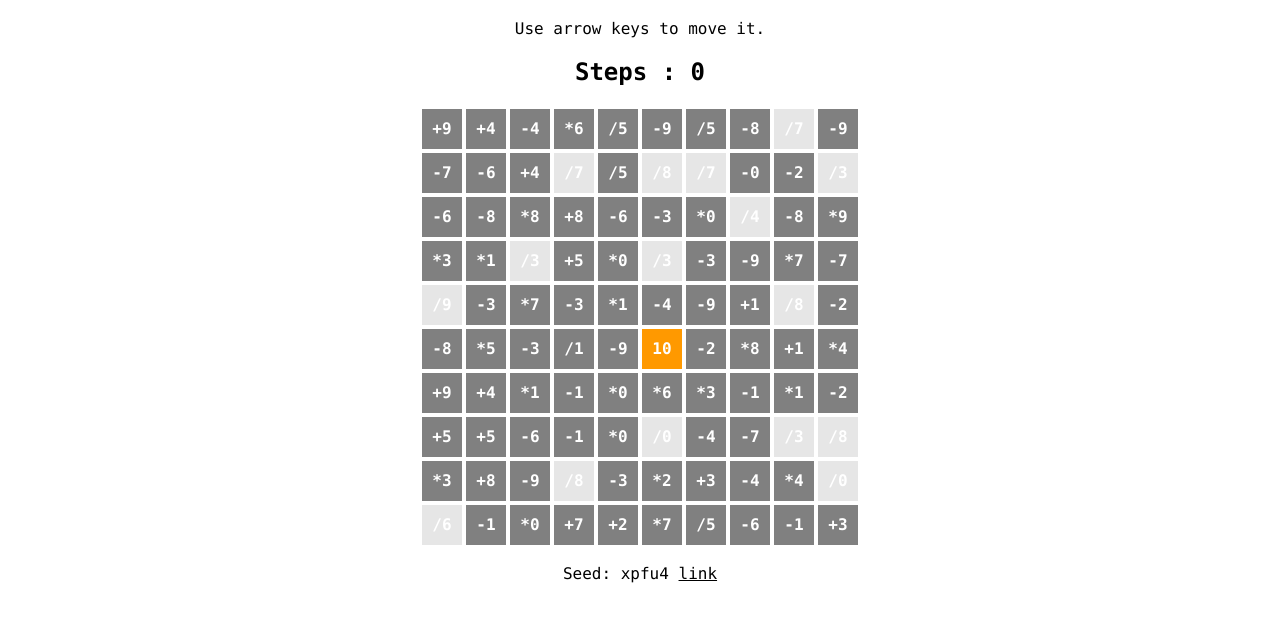
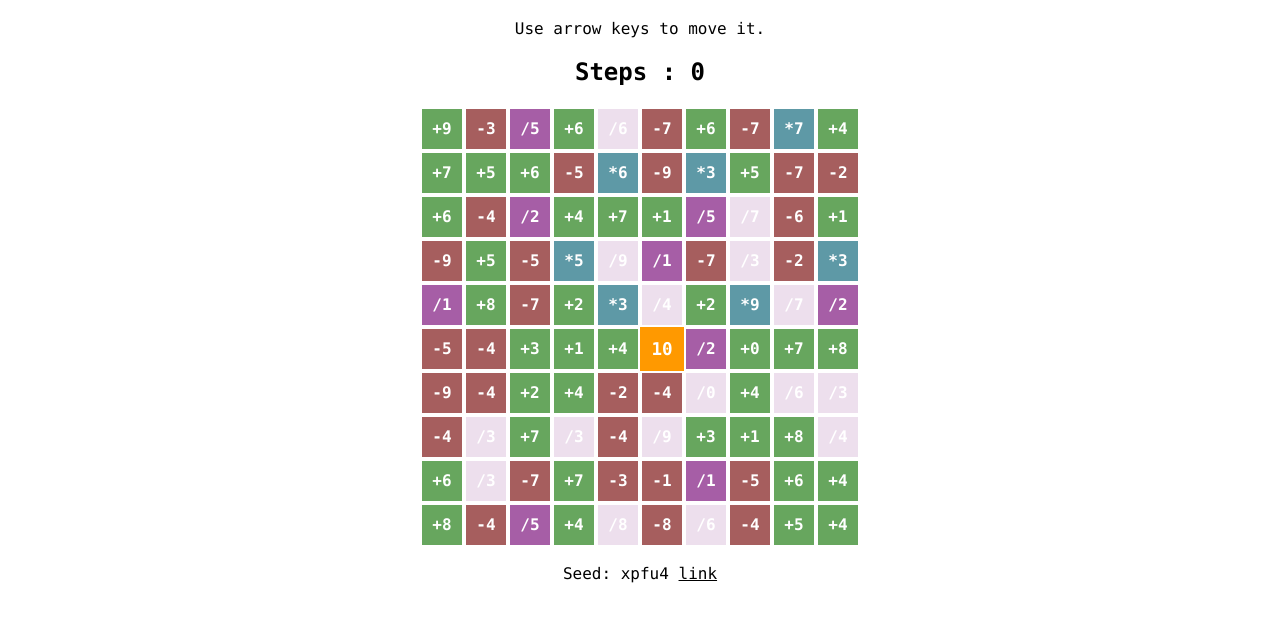
Before and after one commit to xotonic/game-7plus, a plain HTML site: page index.html in a window 1280 px wide. Shown: the part 102-724 px from the top of the page. Drawn offline with Linux system fonts and the light colour scheme.

Commit message:
Added block appear chance

```diff
--- a/plusseven.js
+++ b/plusseven.js
@@ -23,7 +23,13 @@ for (var i = 0; i < size; i++) {
 // block generates op randomly
 var ops = ["+", "-", "*", "/"];
 // chances of appering op in block
-var op_chances = [0.3, 0.3, 0.2, 0.2];
+var op_chances = [0.4, 0.4, 0.15, 0.05];
+var op_styles = {
+    "+" : "op_add",
+    "-" : "op_sub",
+    "*" : "op_mul",
+    "/" : "op_div"
+};
 // value, which you must reach for win
 var finish = Math.floor(Math.random() * 1000);
 var lose_max = 9999;
@@ -34,20 +40,18 @@ var steps = 0;
 // filling field randomly
 for (var i = 0; i < size; i++)
     for (var j = 0; j < size; j++) {
-        var signIndex = Math.floor(Math.random() * ops.length);
-        var item = {
-            'sign': ops[signIndex],
-            'number': Math.floor(Math.random() * (size)),
-            'locked': false,
-            'lives': 3
-        };
-        items[i][j] = item;
+        reborn_block(i, j);
     }
 
 function reborn_block(i, j) {
-    var sign_index = Math.floor(Math.random() * ops.length);
+
+    var lucky;
+    for (lucky = 0; lucky < ops.length - 1; lucky++)
+    if (Math.random() <= op_chances[lucky]) break;
+    console.log(lucky);
+    var sign_index = lucky;//Math.floor(Math.random() * ops.length);
     var item = {
-        'sign': ops[signIndex],
+        'sign': ops[sign_index],
         'number': Math.floor(Math.random() * (size)),
         'locked': false,
         'lives': 3
@@ -134,8 +138,10 @@ function checkKey(e) {
         o = oNext;
         o.value = step(o.value, items[o.y][o.x]);
         lock(o.value);
-        items[oOld.y][oOld.x].locked = true;
-        items[oOld.y][oOld.x].lives--;
+        var item = items[oOld.y][oOld.x];
+        item.locked = true;
+        item.lives--;
+        if (item.lives == 0) reborn_block(oOld.y, oOld.x);
         steps++;
     }
     //else console.log("STOP");
@@ -189,9 +195,12 @@ function updateHTML() {
             } else {
                 var locked = items[j][i].locked ? "locked" : "";
                 var lives = "lives"+ items[j][i].lives;
-               // var opstyle;
+                var opstyle = op_styles[items[j][i].sign];
                 //switch ()
-                c += "<div class='block " + locked +" "+ lives + "'>";
+                c += "<div class='block "
+                + locked + " "
+                + lives + " "
+                + opstyle + "'>";
                 c += items[j][i].sign + items[j][i].number;
             }
             c += "</div>";
--- a/style.css
+++ b/style.css
@@ -24,6 +24,11 @@ body {
 	.block.selected
 	{
 		background-color: #FF9900;
+		-moz-transform: scale(1.1); /* Для Firefox */
+    -ms-transform: scale(1.1); /* Для IE */
+    -webkit-transform: scale(1.1); /* Для Safari, Chrome, iOS */
+    -o-transform: scale(1.1); /* Для Opera */
+    transform: scale(1.1);
 	}
 	.block.locked
 	{
@@ -57,19 +62,19 @@ body {
 
 	.block.op_add
 	{
-		background-color: green;
+		background-color: #67A65E;
 	}
 	.block.op_sub
 	{
-		background-color: red;
+		background-color: #A65E5E;
 	}
 	.block.op_mul
 	{
-		background-color: blue;
+		background-color: #5E99A6;
 	}
 	.block.op_div
 	{
-		background-color: purple;
+		background-color: #A65EA6;
 	}
 	.blur
 	{
```
